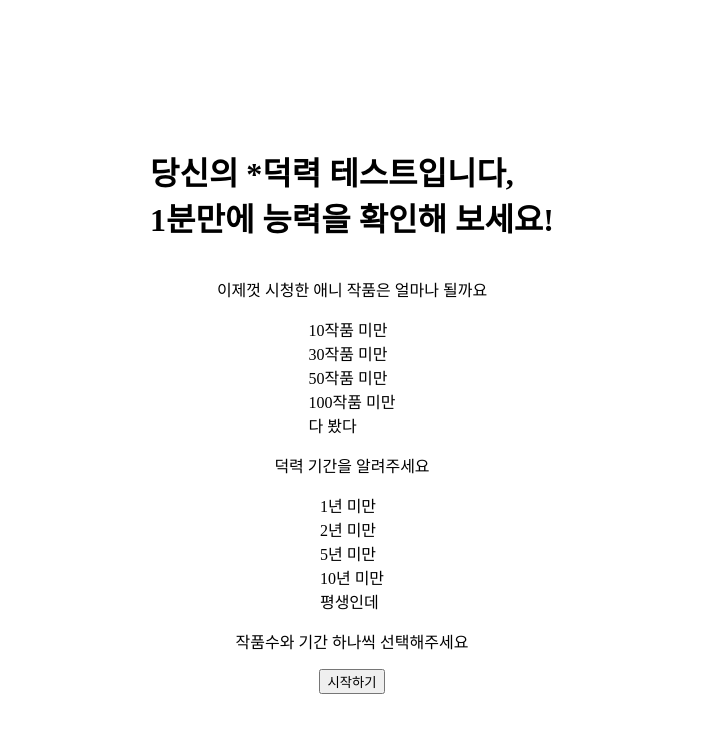
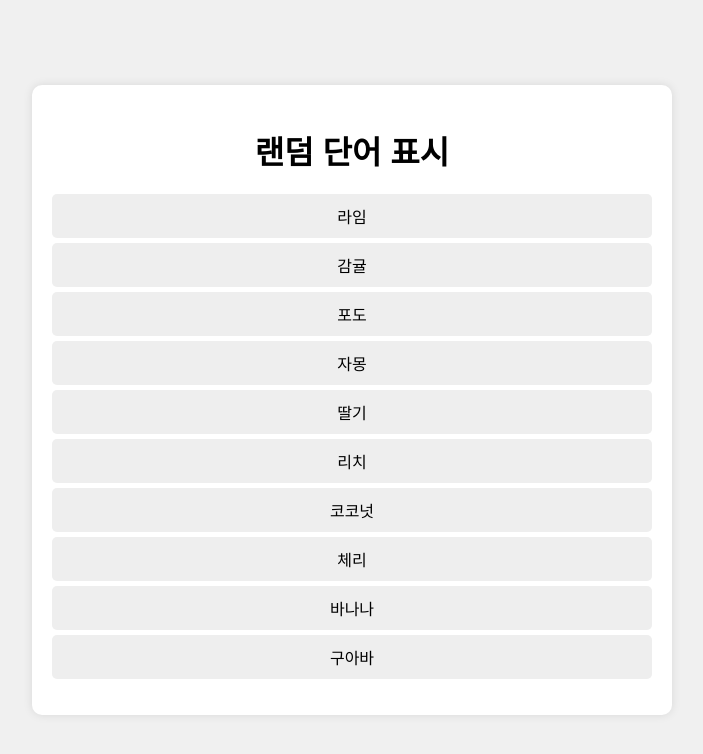
Before and after one commit to twozeros-lab/twozeros, a plain HTML site: page duck/index.html in a window 1280 px wide. Shown: the whole page, without its empty margins (288-991 px from the left). Drawn offline with Linux system fonts and the light colour scheme.

Commit message:
Add files via upload

```diff
--- a/duck/index.html
+++ b/duck/index.html
@@ -1,16 +1,19 @@
 <!DOCTYPE html>
-<html>
+<html lang="ko">
 <head>
-    <title>당신의 *덕력 테스트</title>
+    <meta charset="UTF-8">
+    <meta name="viewport" content="width=device-width, initial-scale=1.0">
+    <title>단어 랜덤 표시</title>
     <style>
         body {
+            font-family: Arial, sans-serif;
+            margin: 0;
+            padding: 0;
             display: flex;
-            flex-direction: column;
+            justify-content: center;
             align-items: center;
-            justify-content: center;
-            min-height: 100vh;
-            margin: 0;
-            padding: 10px;
+            height: 100vh;
+            background-color: #f0f0f0;
         }
         .container {
             width: 90%;
@@ -20,113 +23,51 @@
             border-radius: 10px;
             box-shadow: 0 0 10px rgba(0, 0, 0, 0.1);
             text-align: center;
-        h1 {
-            text-align: center;
-            margin-top: 10px;
         }
-        .subtitle {
-            text-align: center;
-            margin-bottom: 10px;
-           font-size: 1.5em; /* 글씨 크기를 1.5배로 키움 */
+        .word-list {
+            list-style-type: none;
+            padding: 0;
         }
-        #levelContainer, #studyPeriodContainer {
-            margin: 5px;
-            display: flex;
-            flex-wrap: wrap;
-            justify-content: center;
-            max-width: 400px;
-        }
-        .chip {
-            display: inline-block;
+        .word-list li {
+            background-color: #eee;
+            margin: 5px 0;
             padding: 10px;
-            margin: 5px;
-            background-color: #f1f1f1;
-            border-radius: 25px;
-            cursor: pointer;
-        }
-        .selected {
-            background-color: #2196F3;
-            color: white;
-        }
-        #warning {
-            color: red;
-            display: none;
-        }
-        button {
-            padding: 15px 30px;
-            font-size: 18px;
-            background-color: #4CAF50;
-            color: white;
-            border: none;
             border-radius: 5px;
-            cursor: pointer;
-            margin-bottom: 20px;
-        }
-        button:hover {
-            background-color: #45a049;
         }
     </style>
 </head>
 <body>
-    <h1>당신의 *덕력 테스트입니다,<br>1분만에 능력을 확인해 보세요!</h1>
-    <p class="subtitle">이제껏 시청한 애니 작품은 얼마나 될까요</p>
-    <div id="levelContainer">
-        <div class="chip" data-value="1">10작품 미만</div>
-        <div class="chip" data-value="2">30작품 미만</div>
-        <div class="chip" data-value="3">50작품 미만</div>
-        <div class="chip" data-value="4">100작품 미만</div>
-        <div class="chip" data-value="5">다 봤다</div>
-    </div>
-    <p class="subtitle">덕력 기간을 알려주세요</p>
-    <div id="studyPeriodContainer">
-        <div class="chip" data-value="1">1년 미만</div>
-        <div class="chip" data-value="2">2년 미만</div>
-        <div class="chip" data-value="3">5년 미만</div>
-        <div class="chip" data-value="4">10년 미만</div>
-        <div class="chip" data-value="5">평생인데</div>
-    </div>
-    <p id="warning">작품수와 기간 하나씩 선택해주세요</p>
-    <button onclick="startTest()">시작하기</button>
 
-    <script>
-        const levelContainer = document.getElementById('levelContainer');
-        const studyPeriodContainer = document.getElementById('studyPeriodContainer');
-        let selectedLevel = 0;
-        let selectedStudyPeriod = 0;
+<div class="container">
+    <h1>랜덤 단어 표시</h1>
+    <ul class="word-list" id="wordList"></ul>
+</div>
 
-        levelContainer.addEventListener('click', function(e) {
-            if (e.target.classList.contains('chip')) {
-                Array.from(levelContainer.children).forEach(chip => chip.classList.remove('selected'));
-                e.target.classList.add('selected');
-                selectedLevel = parseInt(e.target.dataset.value);
-            }
+<script>
+    const words = [
+        "사과", "바나나", "포도", "딸기", "키위", "오렌지", "망고", "수박", "참외", "복숭아",
+        "자두", "파인애플", "레몬", "라임", "파파야", "메론", "체리", "감", "블루베리", "블랙베리",
+        "라즈베리", "아보카도", "자몽", "귤", "감귤", "석류", "구아바", "패션프루트", "코코넛", "리치"
+    ];
+
+    function getRandomWords(wordArray, count) {
+        const shuffled = wordArray.sort(() => 0.5 - Math.random());
+        return shuffled.slice(0, count);
+    }
+
+    function displayRandomWords() {
+        const randomWords = getRandomWords(words, 10);
+        const wordList = document.getElementById("wordList");
+        wordList.innerHTML = "";
+        randomWords.forEach(word => {
+            const li = document.createElement("li");
+            li.textContent = word;
+            wordList.appendChild(li);
         });
+    }
 
-        studyPeriodContainer.addEventListener('click', function(e) {
-            if (e.target.classList.contains('chip')) {
-                Array.from(studyPeriodContainer.children).forEach(chip => chip.classList.remove('selected'));
-                e.target.classList.add('selected');
-                selectedStudyPeriod = parseInt(e.target.dataset.value);
-            }
-        });
+    window.onload = displayRandomWords;
+</script>
 
-        function startTest() {
-            if (selectedLevel === 0 || selectedStudyPeriod === 0) {
-                document.getElementById('warning').style.display = 'block';
-            } else {
-                const totalScore = selectedLevel + selectedStudyPeriod;
-                let wordArrayValue;
-                if (totalScore <= 3) {
-                    wordArrayValue = 1;
-                } else if (totalScore <= 7) {
-                    wordArrayValue = 2;
-                } else {
-                    wordArrayValue = 3;
-                }
-                localStorage.setItem('wordArrayValue', wordArrayValue);
-                window.location.href = 'page1.html';
-            }
-        }
-    </script>
 </body>
 </html>
```
